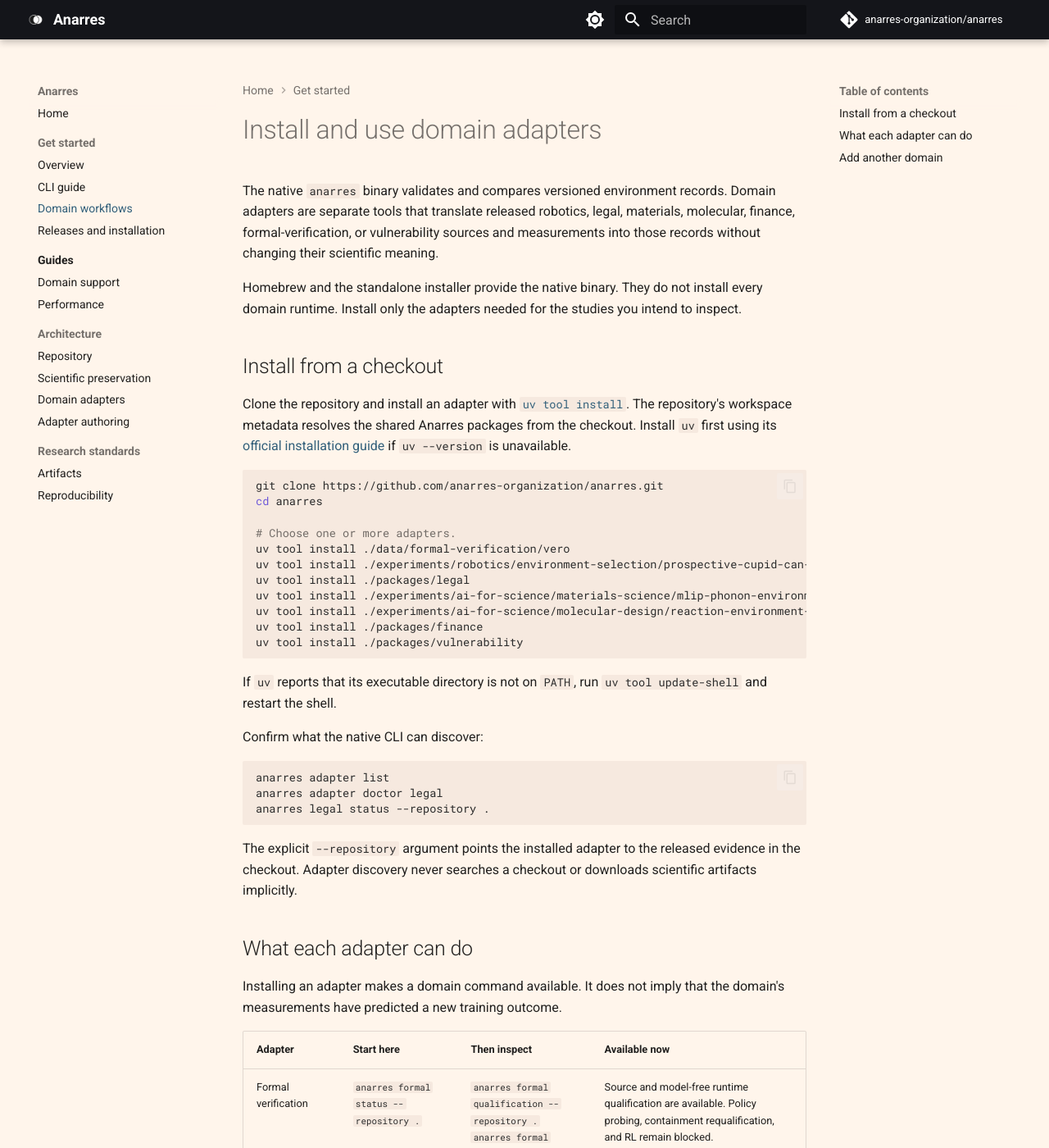
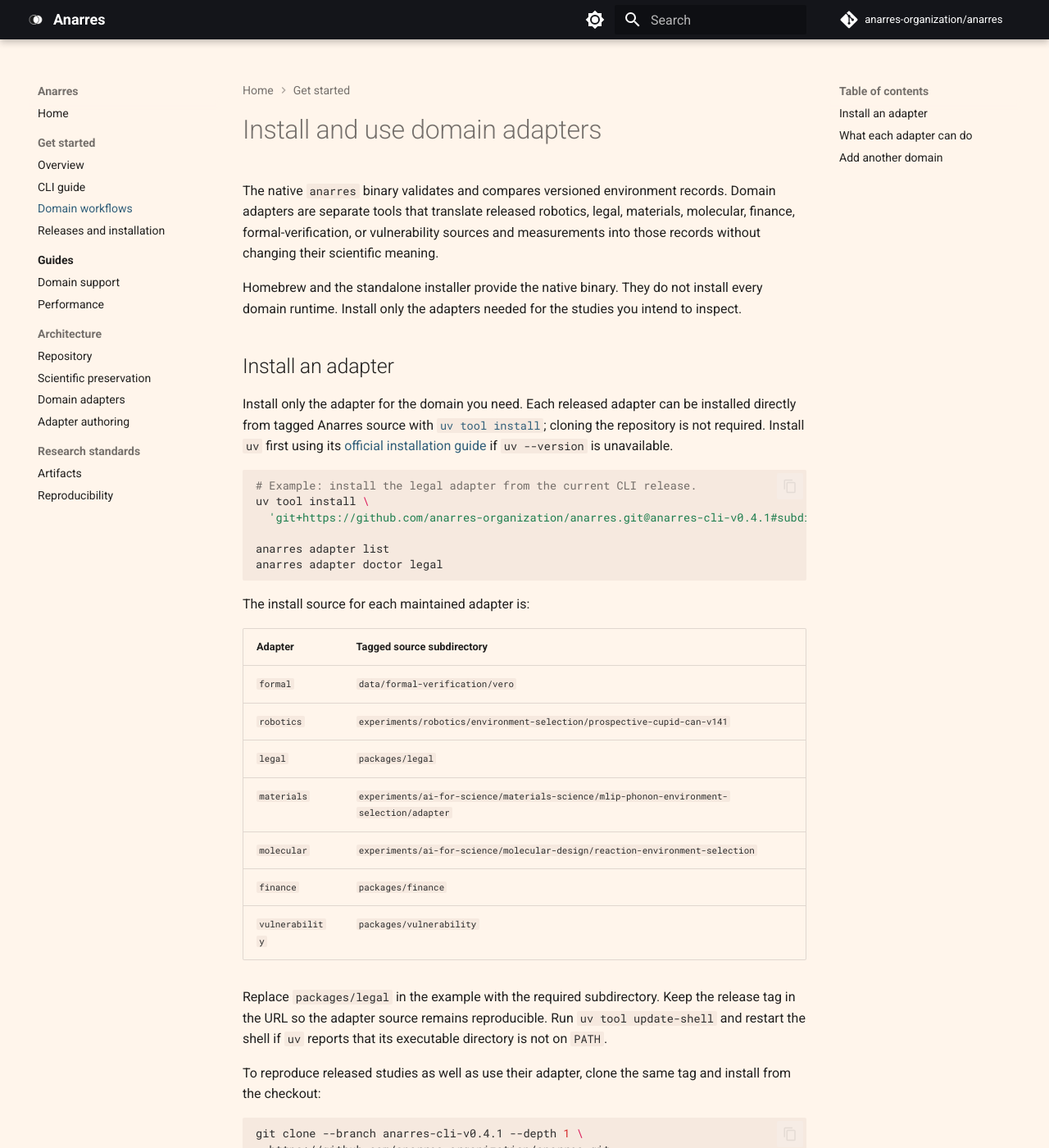
Before and after one commit to anarres-organization/anarres, an MkDocs documentation site: the page built from docs/adapters.md, in a window 1280 px wide and 1400 px high. Shown: the whole window at 82% size. Built offline with MkDocs 1.6.1 and Material for MkDocs 9.7.7, drawn with Linux system fonts in a browser that asks for light colours; comment, search, counter and statistics services are not loaded.

Commit message:
Simplify tagged adapter installation (#70)
## Summary

- install released domain adapters directly from the tagged monorepo
with `uv tool install`
- keep checkout installation only for users reproducing released studies
- align the README and getting-started flow with the tested
remote-install path

## Verification

- installed all seven adapters independently from `anarres-cli-v0.4.1`
- discovered every adapter with `anarres adapter list`
- passed `anarres adapter doctor` for every adapter
- `make check docs`
- public-boundary scan of every changed file

````diff
--- a/docs/adapters.md
+++ b/docs/adapters.md
@@ -10,31 +10,50 @@ Homebrew and the standalone installer provide the native binary. They do not
 install every domain runtime. Install only the adapters needed for the studies
 you intend to inspect.
 
-## Install from a checkout
+## Install an adapter
 
-Clone the repository and install an adapter with
-[`uv tool install`](https://docs.astral.sh/uv/guides/tools/). The repository's
-workspace metadata resolves the shared Anarres packages from the checkout.
-Install `uv` first using its
+Install only the adapter for the domain you need. Each released adapter can be
+installed directly from tagged Anarres source with
+[`uv tool install`](https://docs.astral.sh/uv/guides/tools/); cloning the
+repository is not required. Install `uv` first using its
 [official installation guide](https://docs.astral.sh/uv/getting-started/installation/)
 if `uv --version` is unavailable.
 
 ```bash
-git clone https://github.com/anarres-organization/anarres.git
-cd anarres
+# Example: install the legal adapter from the current CLI release.
+uv tool install \
+  'git+https://github.com/anarres-organization/anarres.git@anarres-cli-v0.4.1#subdirectory=packages/legal'
 
-# Choose one or more adapters.
-uv tool install ./data/formal-verification/vero
-uv tool install ./experiments/robotics/environment-selection/prospective-cupid-can-v141
-uv tool install ./packages/legal
-uv tool install ./experiments/ai-for-science/materials-science/mlip-phonon-environment-selection/adapter
-uv tool install ./experiments/ai-for-science/molecular-design/reaction-environment-selection
-uv tool install ./packages/finance
-uv tool install ./packages/vulnerability
+anarres adapter list
+anarres adapter doctor legal
 ```
 
-If `uv` reports that its executable directory is not on `PATH`, run
-`uv tool update-shell` and restart the shell.
+The install source for each maintained adapter is:
+
+| Adapter | Tagged source subdirectory |
+| --- | --- |
+| `formal` | `data/formal-verification/vero` |
+| `robotics` | `experiments/robotics/environment-selection/prospective-cupid-can-v141` |
+| `legal` | `packages/legal` |
+| `materials` | `experiments/ai-for-science/materials-science/mlip-phonon-environment-selection/adapter` |
+| `molecular` | `experiments/ai-for-science/molecular-design/reaction-environment-selection` |
+| `finance` | `packages/finance` |
+| `vulnerability` | `packages/vulnerability` |
+
+Replace `packages/legal` in the example with the required subdirectory. Keep
+the release tag in the URL so the adapter source remains reproducible. Run
+`uv tool update-shell` and restart the shell if `uv` reports that its executable
+directory is not on `PATH`.
+
+To reproduce released studies as well as use their adapter, clone the same tag
+and install from the checkout:
+
+```bash
+git clone --branch anarres-cli-v0.4.1 --depth 1 \
+  https://github.com/anarres-organization/anarres.git
+cd anarres
+uv tool install ./packages/legal
+```
 
 Confirm what the native CLI can discover:
 
````
Also changed, not shown: README.md (+3 -3 lines), docs/getting-started.md (+7 -6 lines).
